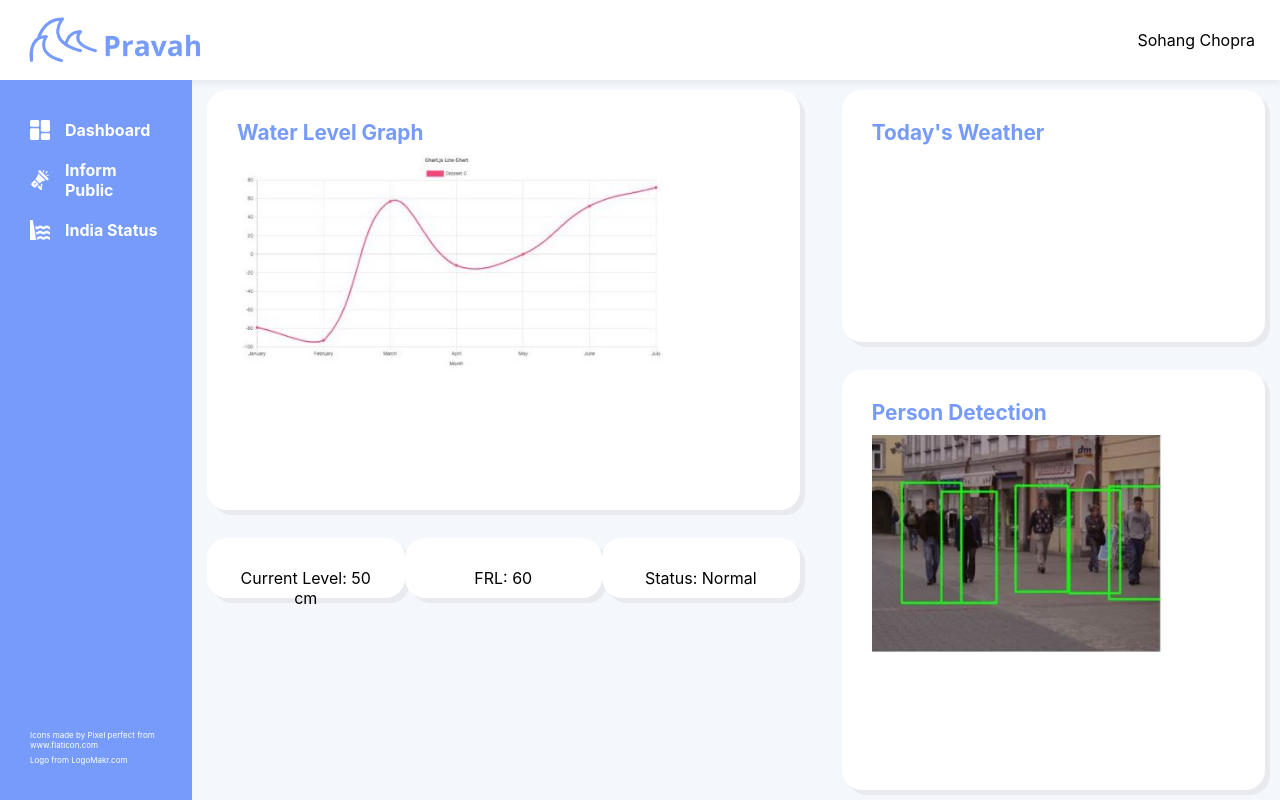
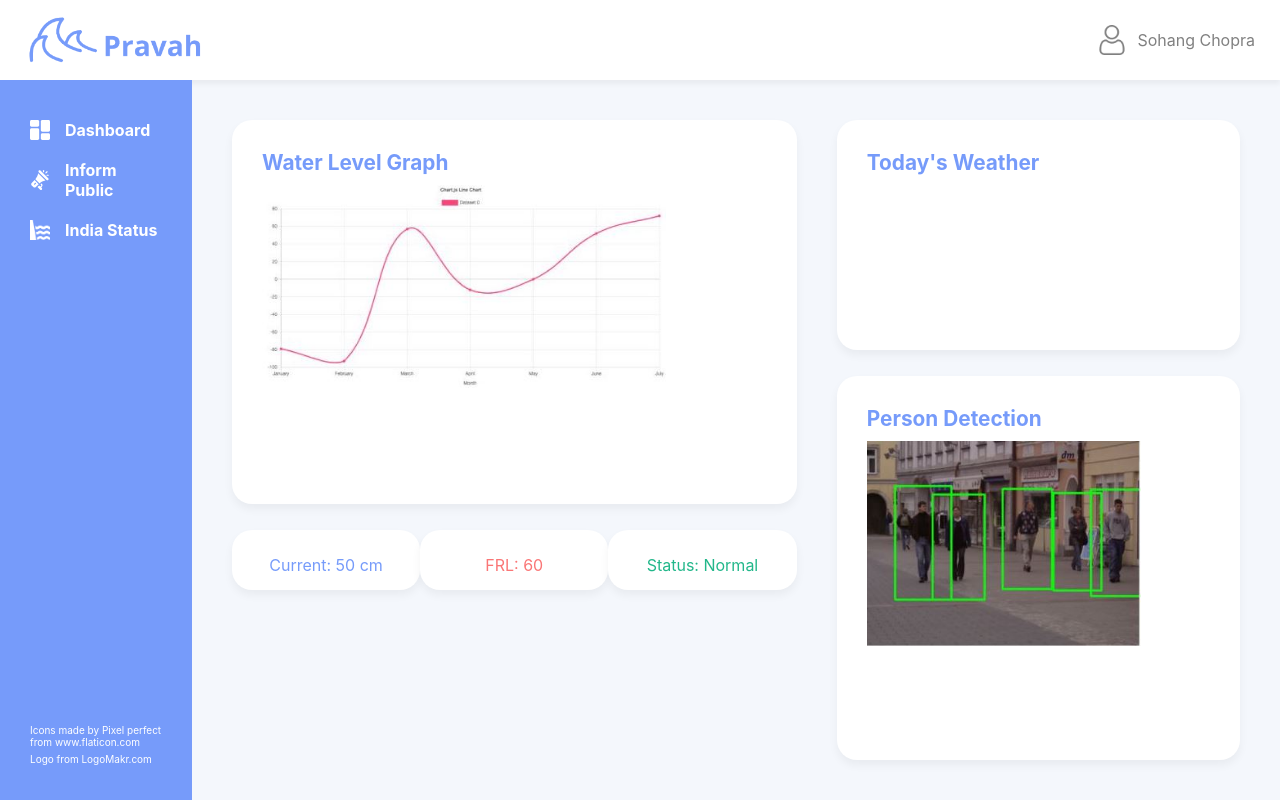
Before and after one commit to dev-tronifier/flood-warning-system, a plain HTML site: page templates/index.html in a window 1280 px wide. Drawn offline with Linux system fonts and the light colour scheme.

Commit message:
padding fixes

```diff
--- a/static/css/style.css
+++ b/static/css/style.css
@@ -27,7 +27,6 @@ body {
   grid-template-areas:
     "header header"
     "nav    main";
-
 }
 
 header {
@@ -48,8 +47,19 @@ header {
   height: 54px;
 }
 
-header h1 {
-  font-size: 1rem;
+.user {
+  display: flex;
+  align-items: center;
+}
+
+.user-icon {
+  width: 30px;
+  height: 30px;
+  margin-right: 10px;
+}
+
+#user-name {
+  color: #808080;
 }
 
 nav {
@@ -79,7 +89,7 @@ nav {
 }
 
 .nav__credit-text {
-  font-size: 8px;
+  font-size: 10px;
   color: #ffffff;
   margin-bottom: 5px;
 }
@@ -106,12 +116,12 @@ main {
     "graph weather"
     "graph person"
     "info  person";
-  padding: 10px 15px;
+  padding: 40px;
 }
 
 .box {
   background-color: #fff;
-  box-shadow: 5px 5px 0 0 rgba(0,0,0,0.05);
+  box-shadow: 0 5px 10px rgba(0,0,0,0.05);
   border-radius: 20px;
   padding: 30px;
 }
@@ -134,10 +144,23 @@ main {
   justify-content: space-between;
 }
 
-#water-level-info p {         /* information boxes */
-  width: 250px;
-  height: 50px;
+#water-level-info div {         /* information boxes */
+  width: 200px;
+  height: 60px;
+  padding: 25px;
   text-align: center;
+}
+
+#current-level {
+  color: #769bfa;
+}
+
+#frl {
+  color: #fa7676;
+}
+
+#status {
+  color: #22b78a;
 }
 
 #status.normal::after {
--- a/templates/index.html
+++ b/templates/index.html
@@ -12,7 +12,10 @@
 
   <header>
     <img src="../static/images/logo-purple.png" id="logo">
-    <p id="user-name">Sohang Chopra</p>
+    <div class="user">
+      <img class="user-icon" src="../static/images/icons/user-icon.png">
+      <p id="user-name">Sohang Chopra</p>
+    </div>
   </header>
 
   <nav>
@@ -53,9 +56,9 @@
     </section>
 
     <section id="water-level-info">
-      <p id="current-level" class="box">Current Level: 50 cm</p>
-      <p id="frl" class="box">FRL: 60</p>
-      <p id="status" class="box normal">Status: </p>
+      <div id="current-level" class="box">Current: 50 cm</div>
+      <div id="frl" class="box">FRL: 60</div>
+      <div id="status" class="box normal">Status: </div>
     </section>
 
     <section id="weather" class="box">
```
